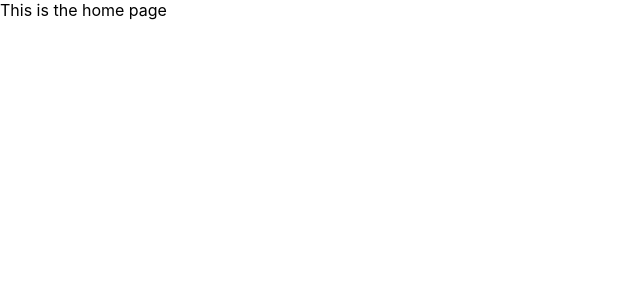
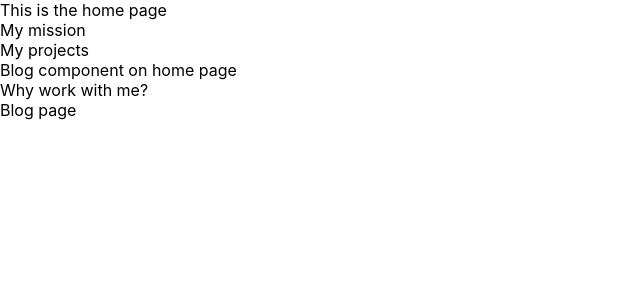
Before and after one commit to gant802/Portfolio-Website, a React (Create React App) app in the folder portfolio-website/: page / in a window 1280 px wide. Shown: the top 300 px of the page, without its empty margins (0-640 px from the left). Built offline with nearby package versions, Linux system fonts and the light colour scheme.

Commit message:
add: components to the home page

```diff
--- /dev/null
+++ b/portfolio-website/src/Components/blogComponent.js
@@ -0,0 +1,10 @@
+import React from "react";
+
+function BlogComponent(){
+    return(
+        <div>Blog component on home page</div>
+    )
+}
+
+
+export default BlogComponent
--- /dev/null
+++ b/portfolio-website/src/Components/footer.js
@@ -0,0 +1,10 @@
+import React from "react";
+
+function Footer(){
+    return(
+        <div>Blog page</div>
+    )
+}
+
+
+export default Footer
--- /dev/null
+++ b/portfolio-website/src/Components/myMission.js
@@ -0,0 +1,10 @@
+import React from "react";
+
+function MyMission(){
+    return(
+        <div>My mission</div>
+    )
+}
+
+
+export default MyMission
--- /dev/null
+++ b/portfolio-website/src/Components/myProjects.js
@@ -0,0 +1,10 @@
+import React from "react";
+
+function MyProjects(){
+    return(
+        <div>My projects</div>
+    )
+}
+
+
+export default MyProjects
--- /dev/null
+++ b/portfolio-website/src/Components/whyWorkWithMe.js
@@ -0,0 +1,10 @@
+import React from "react";
+
+function WhyMe(){
+    return(
+        <div>Why work with me?</div>
+    )
+}
+
+
+export default WhyMe
--- a/portfolio-website/src/Pages/home.js
+++ b/portfolio-website/src/Pages/home.js
@@ -1,8 +1,20 @@
 import React from "react";
+import MyMission from "../Components/myMission";
+import MyProjects from "../Components/myProjects";
+import BlogComponent from "../Components/blogComponent";
+import WhyMe from "../Components/whyWorkWithMe";
+import Footer from "../Components/footer";
 
-function Home(){
-    return(
-        <div>This is the home page</div>
+function Home() {
+    return (
+        <div>
+            <div>This is the home page</div>
+            <MyMission />
+            <MyProjects />
+            <BlogComponent />
+            <WhyMe />
+            <Footer />
+        </div>
     )
 }
 
--- a/portfolio-website/src/index.js
+++ b/portfolio-website/src/index.js
@@ -2,7 +2,6 @@ import React from 'react';
 import ReactDOM from 'react-dom/client';
 import {createBrowserRouter, RouterProvider} from 'react-router-dom'
 import './index.css';
-import App from './App';
 import reportWebVitals from './reportWebVitals';
 import routes from './routes';
 
```
